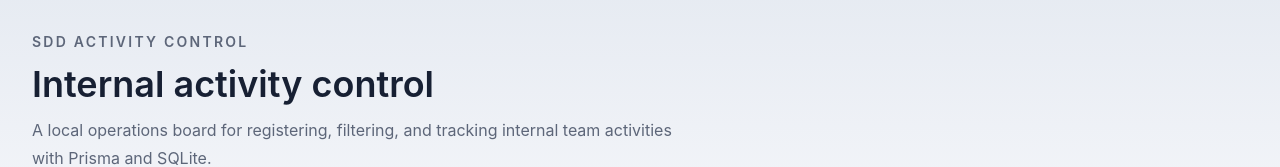
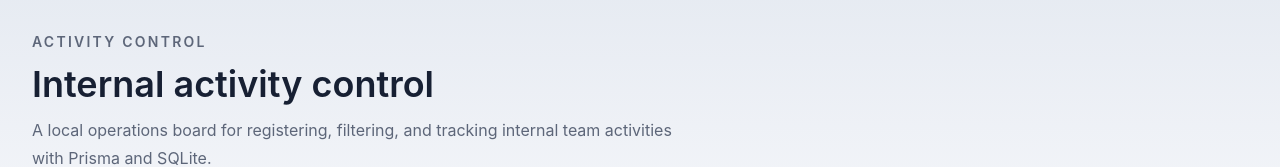
Before and after one commit to luccasbarros/activity-control, a Next.js app: page / in a window 1280 px wide. Shown: the top 167 px of the page. Built offline with nearby package versions, Linux system fonts and the light colour scheme; no server answers; the database is empty.

Commit message:
docs: clarify skill evidence and product naming

```diff
--- a/src/app/layout.tsx
+++ b/src/app/layout.tsx
@@ -2,7 +2,7 @@ import type { Metadata } from "next";
 import "./globals.css";
 
 export const metadata: Metadata = {
-  title: "Activity Control SDD",
+  title: "Activity Control",
   description: "Local activity control system built with Next.js, Prisma, and SQLite.",
 };
 
--- a/src/app/page.tsx
+++ b/src/app/page.tsx
@@ -49,7 +49,7 @@ export default async function Home({ searchParams }: PageProps) {
       <header>
         <div>
           <p className="text-sm font-semibold uppercase tracking-[0.16em] text-slate">
-            SDD Activity Control
+            Activity Control
           </p>
           <h1 className="mt-3 text-4xl font-semibold text-ink">
             Internal activity control
```
Also changed, not shown: 3 other files (tests, documents, lock files or other folders).
